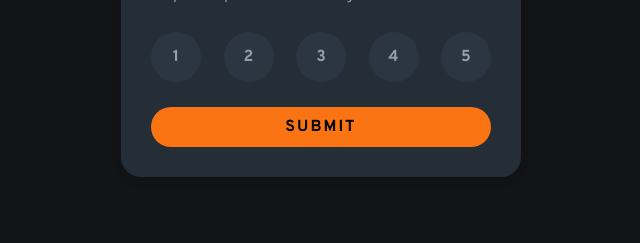
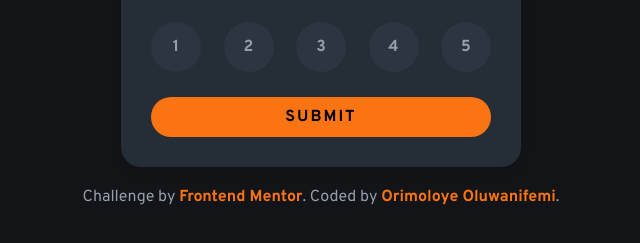
Before and after one commit to Oluwanife441/Interactive-Rating-Component-, a plain HTML site: page index.html in a window 1280 px wide. Shown: the part 429-672 px from the top of the page, without its empty margins (319-959 px from the left). Drawn offline with Linux system fonts and the light colour scheme.

Commit message:
Added attribute tag

```diff
--- a/index.html
+++ b/index.html
@@ -52,5 +52,14 @@
     </div>
 
     <script src="script.js"></script>
+    <div class="attribution">
+      Challenge by
+      <a href="https://www.frontendmentor.io?ref=challenge" target="_blank"
+        >Frontend Mentor</a
+      >. Coded by
+      <a href="https://www.linkedin.com/in/oluwanifemi-orimoloye-6746052b5/"
+        >Orimoloye Oluwanifemi</a
+      >.
+    </div>
   </body>
 </html>
--- a/styles.css
+++ b/styles.css
@@ -20,6 +20,7 @@ body {
   color: var(--neutral-light-grey);
   display: flex;
   justify-content: center;
+  flex-direction: column;
   align-items: center;
   height: 100vh;
 }
@@ -133,3 +134,15 @@ button {
 #success-card {
   text-align: center;
 }
+
+.attribution a {
+  color: var(--primary-orange);
+  text-decoration: none;
+  font-weight: 700;
+  transition: color 0.3s ease;
+
+  &:hover {
+    color: var(--neutral-white);
+    text-decoration: underline;
+  }
+}
```
